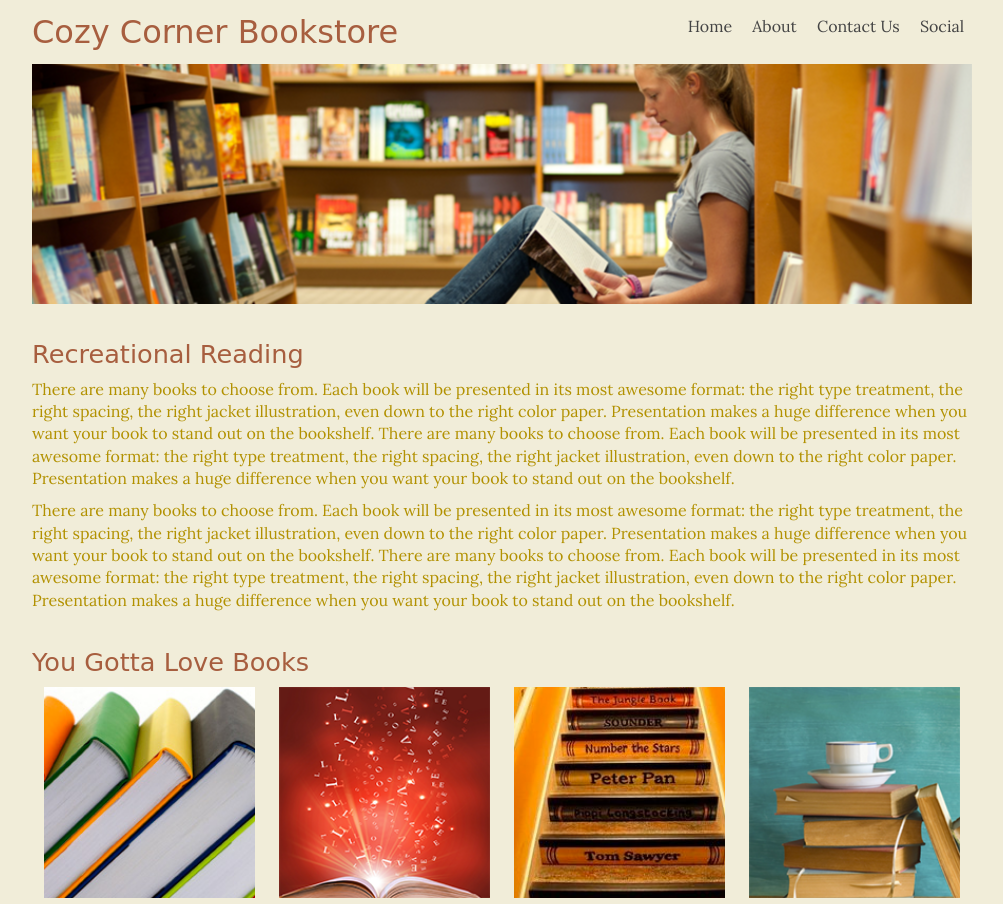
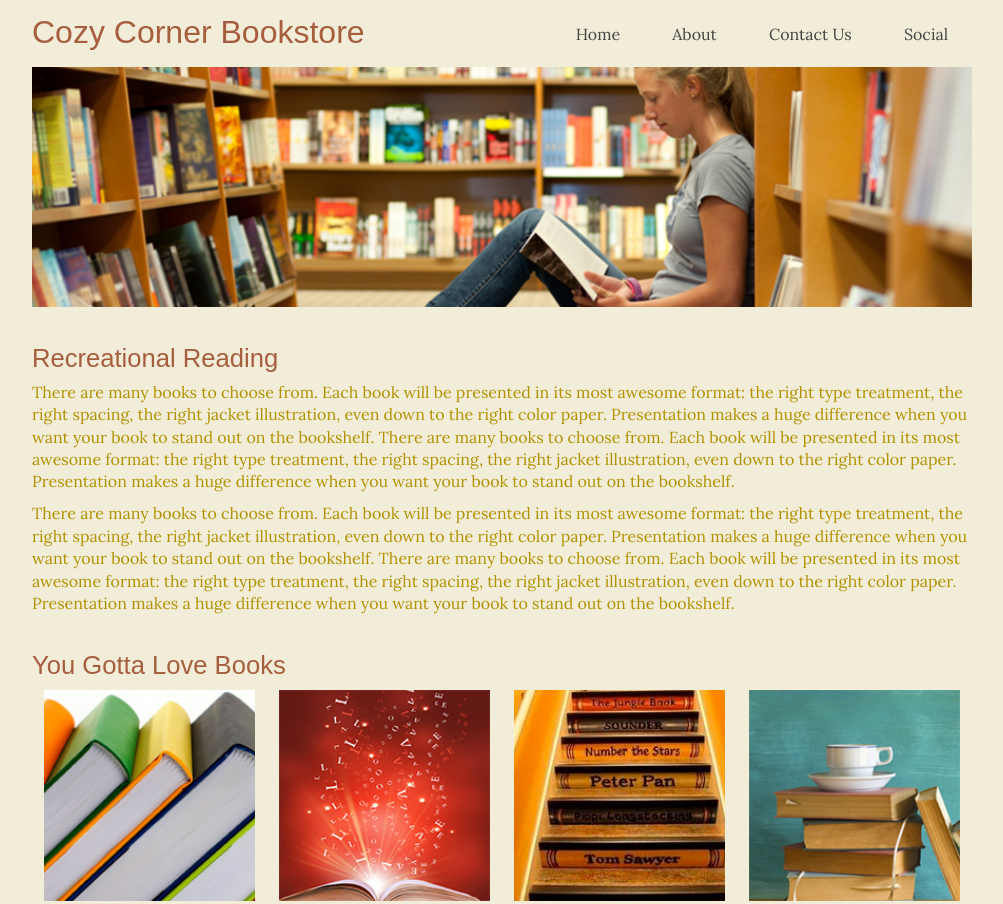
Before and after one commit to brentknudsen/dgm2780-preprocessors, a website: page index.html in a window 1280 px wide. Shown: the top 904 px of the page, without its empty margins (138-1141 px from the left). Drawn offline with nearby package versions, Linux system fonts and the light colour scheme; a web font is replaced by a local one.

Commit message:
added new mixin and updated sass color variables

```diff
--- a/sass/device-specific/_desktop_default.scss
+++ b/sass/device-specific/_desktop_default.scss
@@ -67,15 +67,19 @@ nav {
     li{
       display: inline-block;
       margin: .5em .5em;
+      padding: .5em 1em;
 
       a{
         text-decoration: none;
         color: $color-text;
       }
+      &:hover{
+        background-color: $color-hover;
+        @include border-radius(5px);
+      }
     }
   }
 }
-
 
 /*-----CONTENT -----*/
 #content {
@@ -157,7 +161,6 @@ figure.w50 {
 }
 figcaption {
   text-align: center;
-  color: $color-primary;
   font-size: .8em;
   padding: .4em;
 }
--- a/sass/device-specific/_phone.scss
+++ b/sass/device-specific/_phone.scss
@@ -30,7 +30,6 @@ nav {
   width: 100%;
   float: none;
   color: #FFD72C;
-  @include gradient-linear($color-primary, lighten($color-primary,10%));
   ul {
     li {
       float: left;
@@ -51,7 +50,6 @@ nav {
         li {
           float: none;
           /*border-right: none;*/
-          border-bottom: 1px solid $color-secondary;
         }
       }
       &:hover {
--- a/sass/device-specific/_tablet.scss
+++ b/sass/device-specific/_tablet.scss
@@ -34,7 +34,6 @@ nav ul li a {
   border-top: 1px solid rgba(255,255,255,0.2); /*---blue---*/
   border-bottom: 1px solid rgba(0,0,0,0.8); /*---lighter blue---*/
   color: #FFD72C;
-  @include gradient-linear($color-primary,lighten($color-primary,10%));
 }
 nav ul li a:hover {
   background: #333333;
@@ -53,7 +52,6 @@ nav ul li ul li a {
   padding: .5em;
   padding-left: 15px;
   font-size: .7em;
-  background: $color-primary;
 }
 nav ul li.selected ul li a {
   color: rgba(255,215,44,0.7);
--- a/sass/vars.scss
+++ b/sass/vars.scss
@@ -1,13 +1,14 @@
 //FONTS
-$font-header: 'Salsa', cursive;
-$font-body: 'Lora', serif;
+$font-header: 'Salsa', Arial, cursive;
+$font-body: 'Lora', Times, serif;
 
 //COLORS
 $color-bodybackground: #f1edd9;
 $color-bodyfont: #a75e3f;
+$color-hover: transparentize($color-bodyfont,.7);
 $color-titlefont: #B29100;
-$color-primary: #0006FF;
-$color-secondary: #0004B2;
+
+
 $color-text: #444;
 //DEVICE WIDTHS
 $desktop-min: 1025px;
@@ -16,24 +17,16 @@ $tablet-min: 481px;
 $phone-max: 480px;
 
 //MIXIN-EXTENDED (no arguments) still need extend/inheritance ones
-.card{
-  background: #fff;
-  border-radius: 4px;
-  padding: 20px;
-  box-sizing: border-box;
-  display: inline-block;
-}
 
 //MIXIN = FUNCTION(takes,arguments)
 @mixin size($width,$height: $width){
   width: $width;
   height: $height;
 }
-
-@mixin box-shadow($shadow){
-  -moz-box-shadow:    $shadow;
-  -webkit-box-shadow: $shadow;
-  box-shadow:         $shadow;
+@mixin border-radius ($radius) {
+  -webkit-border-radius: $radius;
+  -moz-border-radius: $radius;
+  border-radius: $radius;
 }
 
 .box-sizing{
```
Also changed, not shown: css/all.css.
